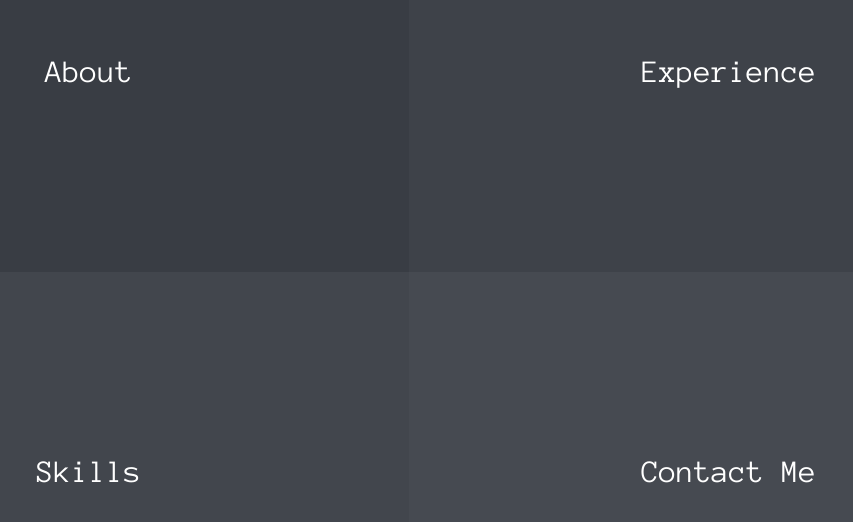
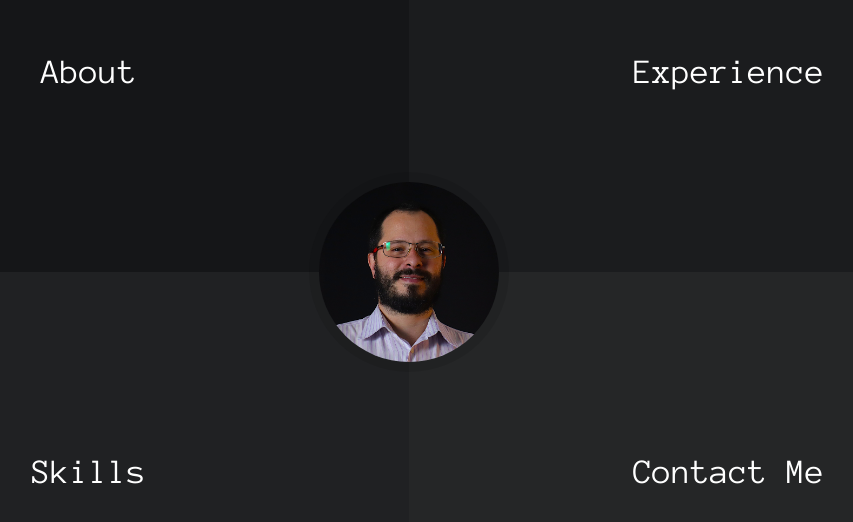
Before and after one commit to gabriel-silveira/gabriel-silveira-react-website, a React (Create React App) app: page / in a window 1280 px wide. Shown: the part 128-650 px from the top of the page, without its empty margins (231-1084 px from the left). Built offline with nearby package versions, Linux system fonts and the light colour scheme.

Commit message:
Central profile picture

```diff
--- a/src/assets/sass/general.sass
+++ b/src/assets/sass/general.sass
@@ -7,5 +7,5 @@
   position: absolute
   width: 100%
   height: 100%
-  background-color: #282C34
+  background-color: #010204
   color: #FFFFFF
--- /dev/null
+++ b/src/assets/sass/home.sass
@@ -0,0 +1,8 @@
+.profile-picture
+  z-index: 9999
+  position: absolute
+  top: 0
+  left: 100px
+
+.demo-box
+  font-size: 35px
--- a/src/pages/home.tsx
+++ b/src/pages/home.tsx
@@ -1,8 +1,11 @@
 import { Component } from 'react';
 
-import '../assets/scss/home.scss';
+import '../assets/scss/section-transitions.scss';
+import '../assets/sass/home.sass';
 
 import Transitions from '../services/page-transition';
+
+import ProfilePicture from '../assets/images/gabriel-silveira.jpg';
 
 class HomePage extends Component {
   componentDidMount() {
@@ -11,6 +14,23 @@ class HomePage extends Component {
 
   render() {
     return (
+      <div>
+        <img
+          src={ProfilePicture}
+          alt="Gabriel Silveira"
+          style={{
+            zIndex: 999,
+            position: "absolute",
+            left: '50%',
+            top: '50%',
+            marginLeft: -100,
+            marginTop: -100,
+            width: 200,
+            borderRadius: 100,
+            border: '10px solid rgba(0, 0, 0, 0.1)',
+          }}
+        />
+
         <main className="main">
           <section className="section">
             <div className="close-section">&times;</div>
@@ -32,6 +52,7 @@ class HomePage extends Component {
             <div className="demo-box">Contact Me</div>
           </section>
         </main>
+      </div>
     )
   }
 }
```
Also changed, not shown: src/assets/images/gabriel-silveira.jpg (renamed from src/assets/imgs/profile_VD.JPG), src/assets/scss/section-transitions.scss (renamed from src/assets/scss/home.scss). Lines whose indentation alone changed are shown as unchanged.
